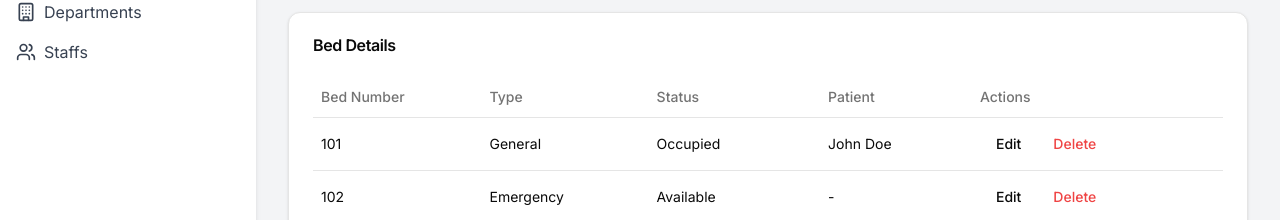
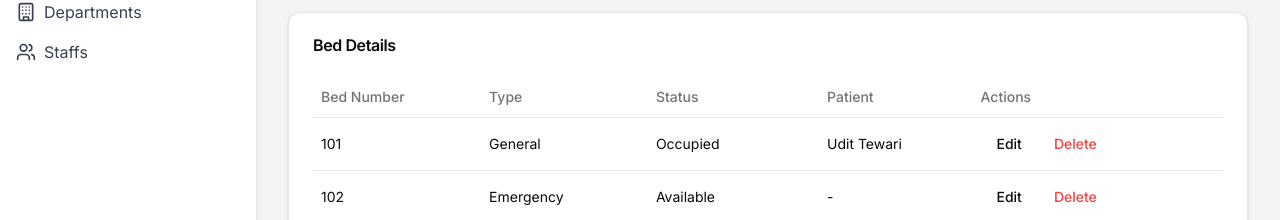
Before and after one commit to udit2002-c/Q, a Next.js app in the folder frontend/: page /hospital/dashboard/beds in a window 1280 px wide. Shown: the part 300-520 px from the top of the page. Built offline with nearby package versions, Linux system fonts and the light colour scheme.

Commit message:
name changed

```diff
--- a/frontend/app/hospital/dashboard/addStaffs/page.tsx
+++ b/frontend/app/hospital/dashboard/addStaffs/page.tsx
@@ -22,7 +22,7 @@ export default function Dashboard() {
   const [showAddForm, setShowAddForm] = useState(false)
   const [staffList, setStaffList] = useState<StaffList>({
     nurses: [
-      { id: 1, name: 'Udit Tewari', detail: 'Emergency' },
+      { id: 1, name: 'Sanmit Adwik', detail: 'Emergency' },
       { id: 2, name: 'Shikhi Chandrashekar', detail: 'Pediatrics' },
     ],
     maintainers: [
--- a/frontend/app/hospital/dashboard/beds/page.tsx
+++ b/frontend/app/hospital/dashboard/beds/page.tsx
@@ -19,7 +19,7 @@ const initialBedCounts = {
 export default function BedsManagement() {
   const [bedCounts, setBedCounts] = useState(initialBedCounts)
   const [beds, setBeds] = useState([
-    { id: 1, number: "101", type: "General", status: "Occupied", patient: "John Doe" },
+    { id: 1, number: "101", type: "General", status: "Occupied", patient: "Udit Tewari" },
     { id: 2, number: "102", type: "Emergency", status: "Available", patient: "-" },
     { id: 3, number: "103", type: "General", status: "Maintenance", patient: "-" },
     { id: 4, number: "201", type: "Private", status: "Occupied", patient: "Jane Smith" },
--- a/frontend/app/patient/dashboard/page.tsx
+++ b/frontend/app/patient/dashboard/page.tsx
@@ -23,7 +23,7 @@ export default function PatientDashboard() {
 
   return (
     <div className="space-y-6">
-      <h1 className="text-3xl font-bold">Welcome, John Doe</h1>
+      <h1 className="text-3xl font-bold">Welcome, Udit Tewari</h1>
 
       <div className="grid gap-6 md:grid-cols-2 lg:grid-cols-4">
         <Card>
```
